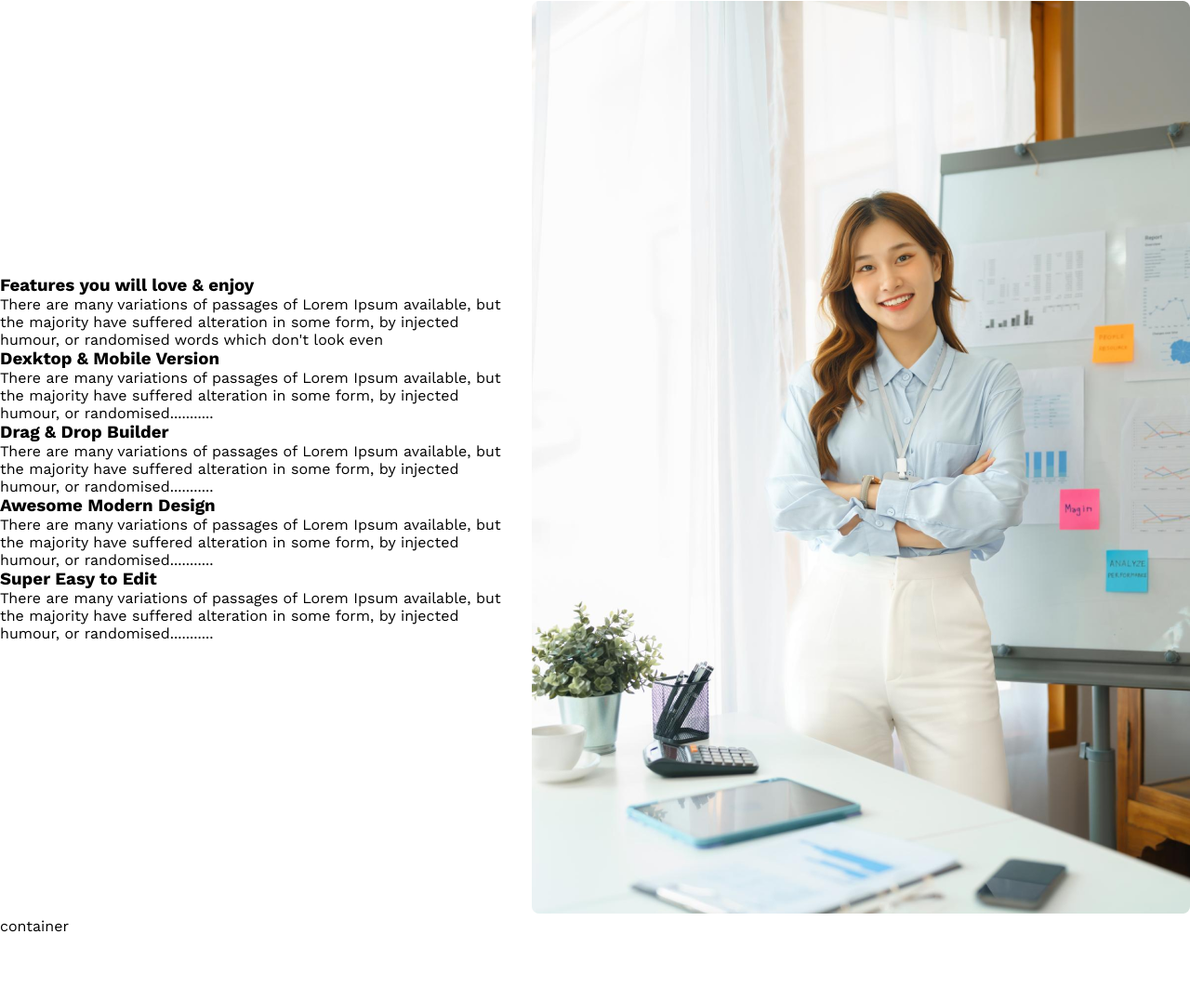
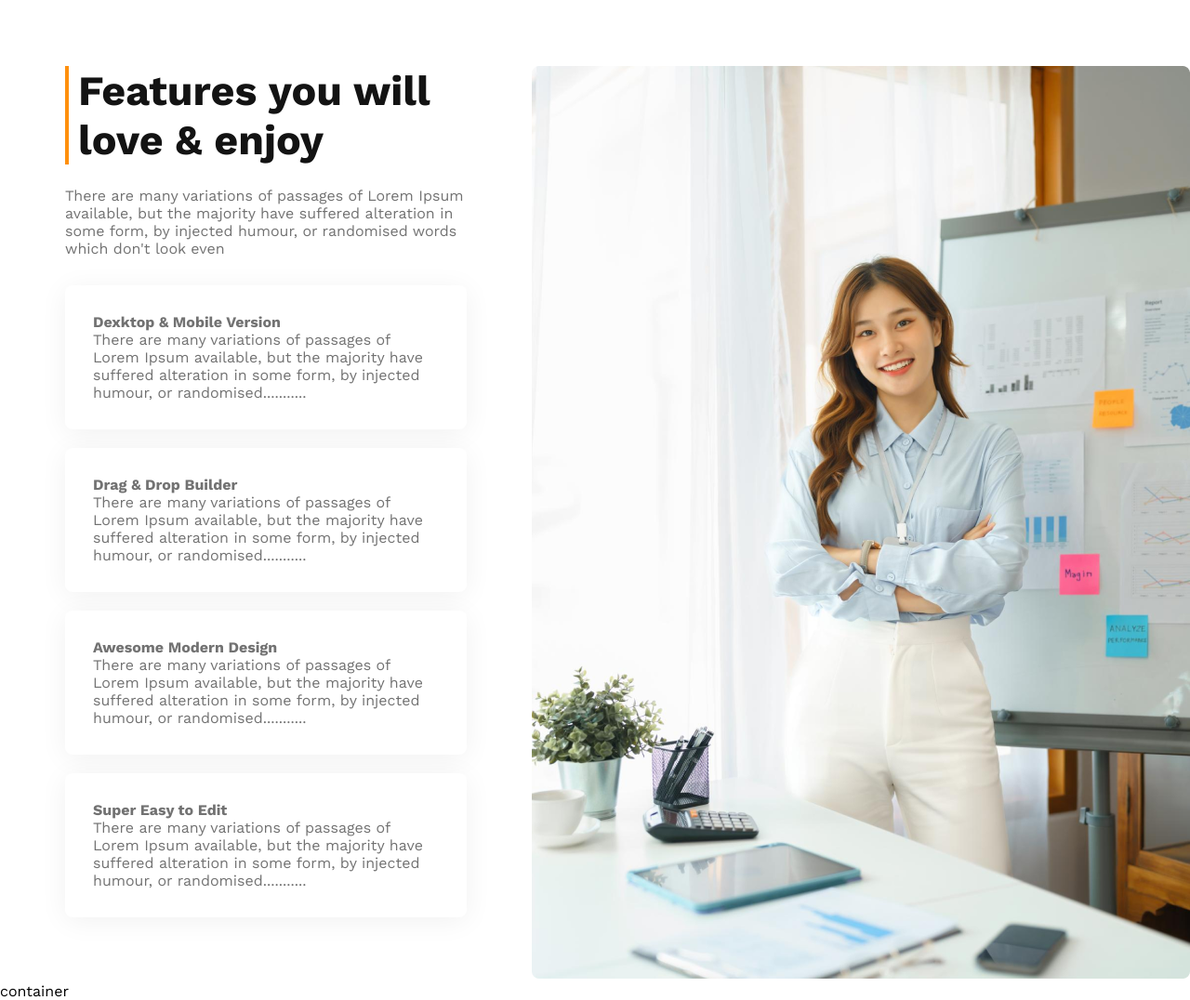
Before and after one commit to nadiaS11/g3-architect-responsive-website, a plain HTML site: page index.html in a window 1280 px wide. Shown: the part 1858-2934 px from the top of the page at 93% size. Before the commit the page ends 2864 px from the top, so only its background shows below. Drawn offline with nearby package versions, Linux system fonts and the light colour scheme.

Commit message:
features section css style added

```diff
--- a/index.html
+++ b/index.html
@@ -58,35 +58,35 @@
         </div>
         <div class="features-container">
             <div class="features-content">
-                <div class="features-box">
-                    <h3 class="feature-title">Features you will love & enjoy</h3>
-                    <p>There are many variations of passages of Lorem Ipsum available, but the majority have suffered
+                <div class="features-title-box">
+                    <h3 class="features-title black-text">Features you will <br>love & enjoy</h3>
+                    <p class="features-title-description">There are many variations of passages of Lorem Ipsum available, but the majority have suffered
                         alteration in some form, by injected humour, or randomised words which don't look even</p>
                 </div>
-                <div class="features-box">
-                    <h3>Dexktop & Mobile Version</h3>
+                <div class="features-card">
+                    <h4>Dexktop & Mobile Version</h4>
                     <p>There are many variations of passages of Lorem Ipsum available, but the majority have suffered
                         alteration in some form, by injected humour, or randomised...........</p>
                 </div>
-                <div class="features-box">
-                    <h3>Drag & Drop Builder</h3>
+                <div class="features-card">
+                    <h4>Drag & Drop Builder</h4>
                     <p>There are many variations of passages of Lorem Ipsum available, but the majority have suffered
                         alteration in some form, by injected humour, or randomised...........</p>
                 </div>
-                <div class="features-box">
-                        <h3>Awesome Modern Design</h3>
+                <div class="features-card">
+                        <h4>Awesome Modern Design</h4>
                         <p>There are many variations of passages of Lorem Ipsum available, but the majority have
                             suffered alteration in some form, by injected humour, or randomised...........</p>
 
                 </div>
-                <div class="features-box">
-                            <h3>Super Easy to Edit</h3>
-                            <p>There are many variations of passages of Lorem Ipsum available, but the majority have
+                <div class="features-card">
+                            <h4>Super Easy to Edit</h4>
+                            <p class="features-description">There are many variations of passages of Lorem Ipsum available, but the majority have
                                 suffered alteration in some form, by injected humour, or randomised...........</p>
                 </div>
 
             </div>
-                    <div class="img-badge-">
+                    <div class="img-badge-container">
                         <img src="./images/architect.png" alt="">
                     </div>
                 </div>container
--- a/style.css
+++ b/style.css
@@ -92,7 +92,8 @@ main {
     margin: 60px auto;
 }
 
-.teams-content {
+.teams-content,
+.features-content {
     padding: 0 70px;
     color: #727272;
 }
@@ -100,6 +101,8 @@ main {
 .teams-title {
     font-size: 2.8rem;
     font-weight: 500;
+    font-size: 2.8rem;
+    font-weight: 700;
 }
 
 .teams-description {
@@ -108,23 +111,42 @@ main {
 }
 
 .black-text {
-    color:  #131313;
+    color: #131313;
+
+}
+
+.orange-text {
+    color: #FF900E;
+}
+
+.features-container {
+    display: flex;
+    /* align-items: center;
+    justify-content: center; */
+    /* gap: 100px; */
+    margin-top: 130px;
+}
+
+.features-title {
+    font-size: 2.8rem;
+    font-weight: 500;
     font-size: 2.8rem;
     font-weight: 700;
+    padding-left: 10px;
+    border-left: 4px solid #FF900E;
+    margin-bottom: 24px;
 }
-.orange-text {
-    color: #FF900E;
-font-size: 2.8rem;
-font-weight: 700;
-}
-.features-container{
-    display: flex;
-    align-items: center;
-    justify-content: center;
-    gap: 20px;
+.features-title-description{
+    margin-bottom: 30px;
 }
 
-
+.features-card {
+    margin-bottom: 20px ;
+    padding: 30px;
+    border-radius: 8px;
+    background: #FFF;
+    box-shadow: 0px 4px 30px 0px rgba(0, 0, 0, 0.06);
+}
 
 
 
@@ -139,7 +161,8 @@ font-weight: 700;
         padding: 20px;
     }
 
-    nav , .teams-container{
+    nav,
+    .teams-container {
         flex-direction: column;
         gap: 10px;
     }
@@ -165,7 +188,8 @@ font-weight: 700;
         padding: 10px;
     }
 
-    nav, .teams-container{
+    nav,
+    .teams-container {
         flex-direction: column;
         gap: 10px;
     }
```
